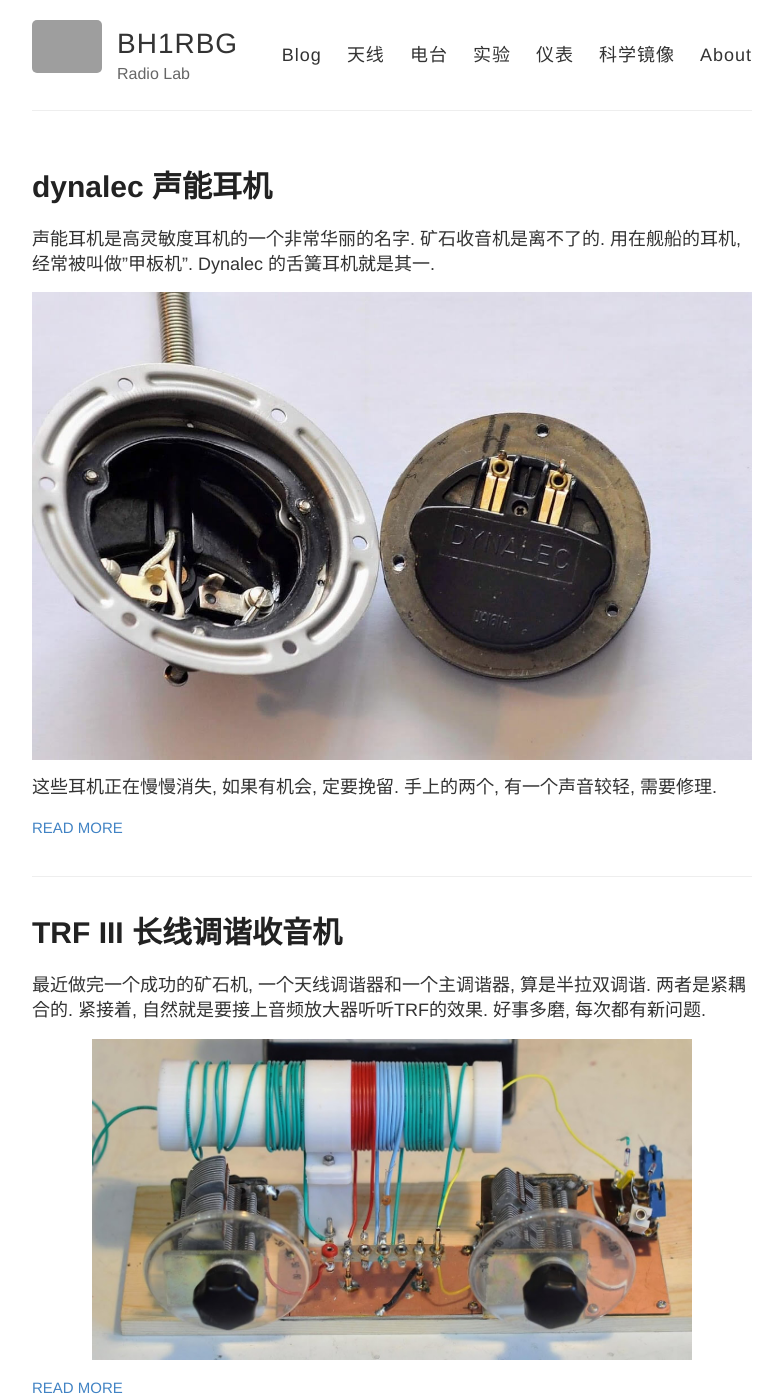
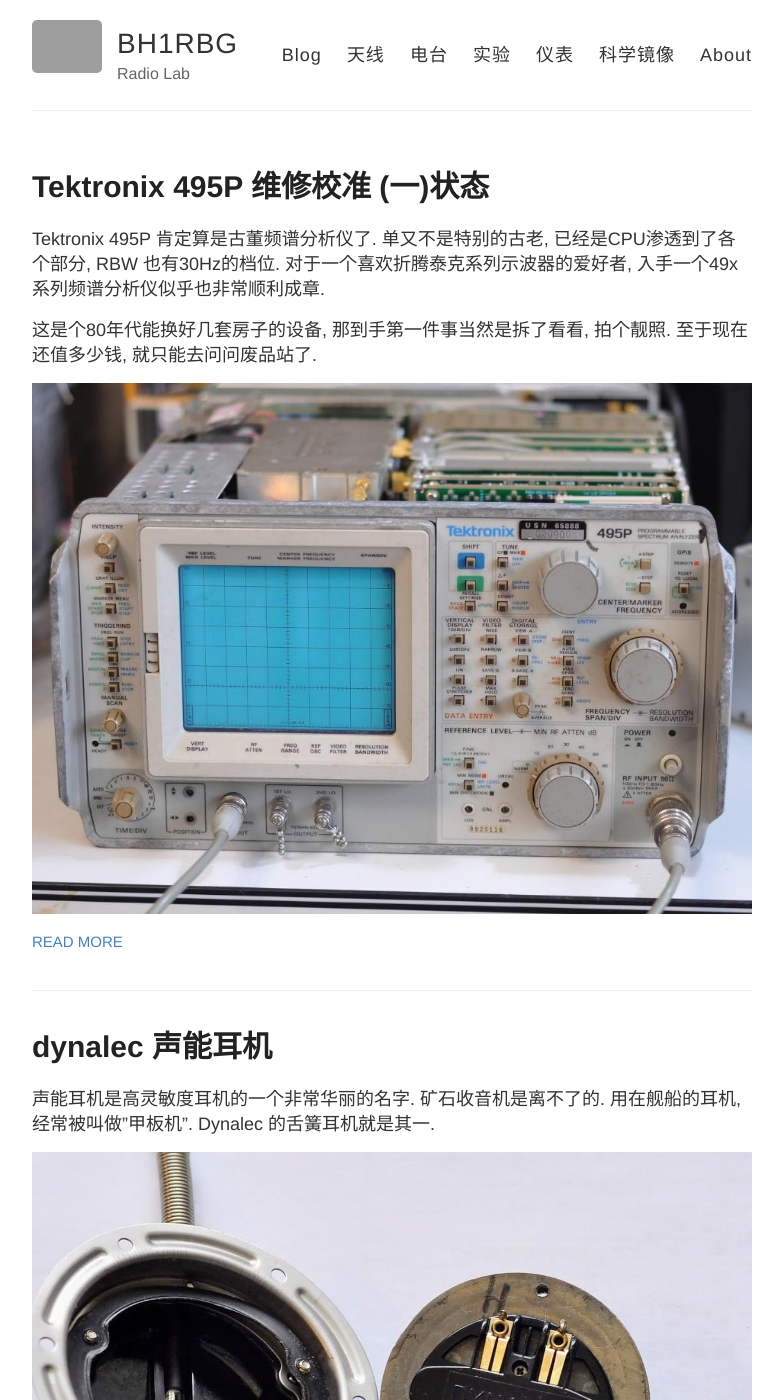
Before and after one commit to bh1rbg/bh1rbg.github.io, a Jekyll site: the page built from index.html, in a window 1280 px wide and 1400 px high. Shown: the whole window, without its empty margins (248-1031 px from the left). Built offline with Jekyll 4.4.1, drawn with Linux system fonts in a browser that asks for light colours; grey boxes are pictures that could not be loaded.

Commit message:
tek495 fix and alignment 1 of x

```diff
--- /dev/null
+++ b/_posts/2021-4-1-tek495-fix-state.md
@@ -0,0 +1,64 @@
+---
+layout: post
+title: "Tektronix 495P 维修校准 (一)状态"
+excerpt_separator: <!--more-->
+---
+
+Tektronix 495P 肯定算是古董频谱分析仪了. 单又不是特别的古老, 已经是CPU渗透到了各个部分, RBW 也有30Hz的档位. 对于一个喜欢折腾泰克系列示波器的爱好者, 入手一个49x 系列频谱分析仪似乎也非常顺利成章.
+
+这是个80年代能换好几套房子的设备, 那到手第一件事当然是拆了看看, 拍个靓照. 至于现在还值多少钱, 就只能去问问废品站了.
+
+<img src="{{site.baseurl}}/images/tek495-fix-1.jpg" class="center" >
+
+
+<!--more-->
+
+## 状态摸排
+
+模拟机器摸鱼的第一规则, CRT必须得好, 这个坏了就别谈别的了, 找不到备件的,还好这个是保证好的, CPU也可以开机.自校准就别提了,过不了的.
+
+<img src="{{site.baseurl}}/images/tek495-fix-2.jpg" class="center" >
+
+你看这个响应, 低了整整50个dB, 换句话说, 能看到的响应信号, 完全都是泄漏过去的. 这让人想到, 这是断线了吧. 这机器实际上到家已经很久, 因为全球性疫情的影响(懒), 半年也没有动它, 就放在脚下, 完全是个摆设.
+
+并且, 对频谱的认识停留在它是个高级收音机的水平. 明明水平如此普通, 为什么有信心能修好它呢 --- 爱好者是不考虑这些的.
+
+
+## 学习
+
+不管是什么神奇(破烂)到家, 最兴奋的就是开盖拍照, 研究东,研究西. 再一看, 上千页的手册, 火苗有没有立刻熄灭了一半. 更惨的是, 495 这个型号是没有维修手册的, 只有一个操作手册, 是不是寒风刺骨的感觉.
+
+但是大神说了, 49x 系列的电路虽然改来改去, 但是差别没有那么大. 这是定心丸, 也是痛苦的来源. 最好的手册,是如图的样子, 照个图片, 标记好模块, 多么的方便.
+
+#### 控制模块图
+<img src="{{site.baseurl}}/images/tek495-fix-3.png" class="center" >
+
+#### 射频模块图
+<img src="{{site.baseurl}}/images/tek495-fix-4.png" class="center" >
+
+## 初步诊断 - 仪器篇
+
+自校准信号, 幅度能差 50db 之多, 这完全是某个东西彻底坏掉的节奏. 如果是射频模块损坏, 特别是 第一混频器, 那几乎就.... 所以来不及做别的,首先要确定射频模块是不是有问题.
+
+最喜欢的部分就是, 手头工具不够: 这是不是一个很好的理由说服自己再添置点东西不算是败家呢. 频谱分析仪的第一振荡器, 第二振荡器都是微波范围, 怎么判定它是不是好的, 示波器是无济于事的(如果有那么高端的示波器,谁会买这样的垃圾呢). 必须有一个功率计, 你看我有一个微波功率计, 非常的国产.(另一个悲伤的故事)
+
+<img src="{{site.baseurl}}/images/tek495-fix-7.jpg" class="center" width="400" >
+
+不过还不够, SMB接头没有, 买买买...
+
+<img src="{{site.baseurl}}/images/tek495-fix-8.jpg" class="center" width="500">
+
+
+## 初步诊断 - 对数放大器
+
+工具既然已经到齐, 就可以开始了. 看第一张图片,机器的第一,第二本振信号, 以及 10 Mhz 中频都有输出接口(10 Mhz输出这个,一开始没看到--绕了一个大弯), 给故障诊断提供了很多方便.
+
+通过功率计, 很容易判断, 第一第二本振都是完好的. 射频信号本身, 就只能逐级拆开射频回路,逐个测量了. 非常的令人欣慰, 射频信号一直到对数放大器, 幅度都是很足够的.
+
+到此为止, 初步判断, 如果不是太懒的话, 这东西应该总能修好.
+
+
+#### 对数放大器靓照
+<img src="{{site.baseurl}}/images/tek495-fix-5.jpg" class="center" >
+
+<img src="{{site.baseurl}}/images/tek495-fix-6.jpg" class="center" >
```
Also changed, not shown: instrument.md (+5 -1 lines), images/tek495-fix-1.jpg (added), images/tek495-fix-2.jpg (added), images/tek495-fix-3.png (added), images/tek495-fix-4.png (added), images/tek495-fix-5.jpg (added), images/tek495-fix-6.jpg (added), images/tek495-fix-7.jpg (added), images/tek495-fix-8.jpg (added).
